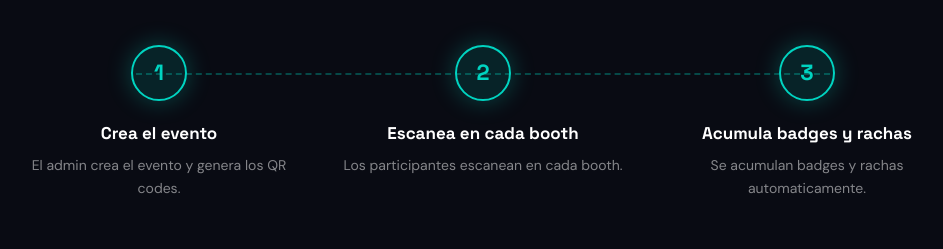
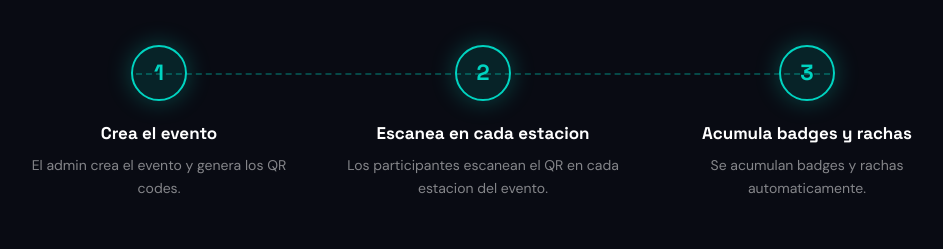
Before and after one commit to Pablo0908/TokenTeamW, a Vue app in the folder frontend/: page /welcome in a window 1280 px wide. Shown: the part 2360-2609 px from the top of the page, without its empty margins (157-1100 px from the left). Built offline with nearby package versions, Linux system fonts and the light colour scheme; no server answers.

Commit message:
fix: replace 'booth' with 'estacion' in landing how-it-works section

```diff
--- a/frontend/src/views/LandingView.vue
+++ b/frontend/src/views/LandingView.vue
@@ -164,8 +164,8 @@ function goAuth(mode) {
 
     <div class="lp-step" style="flex:1;max-width:300px;text-align:center;position:relative;z-index:1;">
       <div style="width:56px;height:56px;border-radius:50%;margin:0 auto 20px;display:flex;align-items:center;justify-content:center;background:rgba(0,212,193,0.12);border:2px solid #00d4c1;font-family:'Space Grotesk',sans-serif;font-size:22px;font-weight:800;color:#00d4c1;box-shadow:0 0 24px rgba(0,212,193,0.3);">2</div>
-      <h3 style="font-family:'Space Grotesk',sans-serif;font-size:17px;font-weight:700;color:#fff;margin-bottom:8px;">Escanea en cada booth</h3>
-      <p style="font-size:14px;color:rgba(255,255,255,0.5);line-height:1.6;">Los participantes escanean en cada booth.</p>
+      <h3 style="font-family:'Space Grotesk',sans-serif;font-size:17px;font-weight:700;color:#fff;margin-bottom:8px;">Escanea en cada estacion</h3>
+      <p style="font-size:14px;color:rgba(255,255,255,0.5);line-height:1.6;">Los participantes escanean el QR en cada estacion del evento.</p>
     </div>
 
     <div class="lp-step" style="flex:1;max-width:300px;text-align:center;position:relative;z-index:1;">
```
